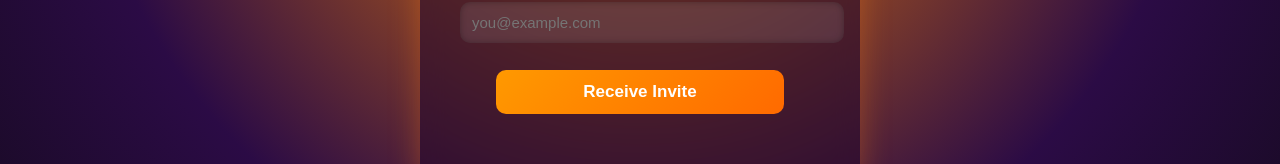
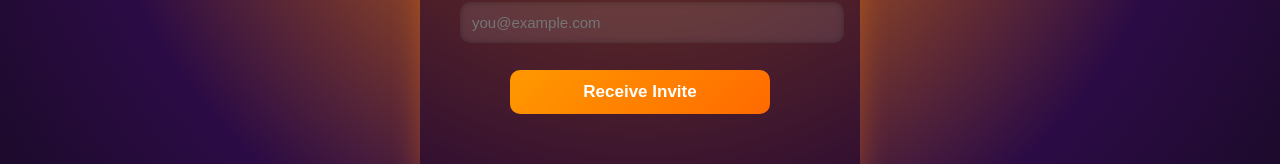
Before and after one commit to zvekisha95/zvek-invite, a website: page index.html in a window 1280 px wide. Shown: the part 250-414 px from the top of the page. Drawn offline with Linux system fonts and the light colour scheme.

Commit message:
Update index.html

```diff
--- a/index.html
+++ b/index.html
@@ -72,9 +72,9 @@
     box-shadow: inset 0 0 6px rgba(0,0,0,0.3);
   }
 
-  /* ✅ Единствено менување: width: 80% */
+  /* ✅ Перфектно центрирано копче */
   button {
-    width: 80%;
+    width: 260px;
     padding: 12px;
     border-radius: 10px;
     border: none;
@@ -86,9 +86,7 @@
     transition: 0.25s;
 
     display: block;
-    margin-left: auto;
-    margin-right: auto;
-    margin-top: 12px;
+    margin: 12px auto 0 auto;
   }
 
   button:hover {
```
